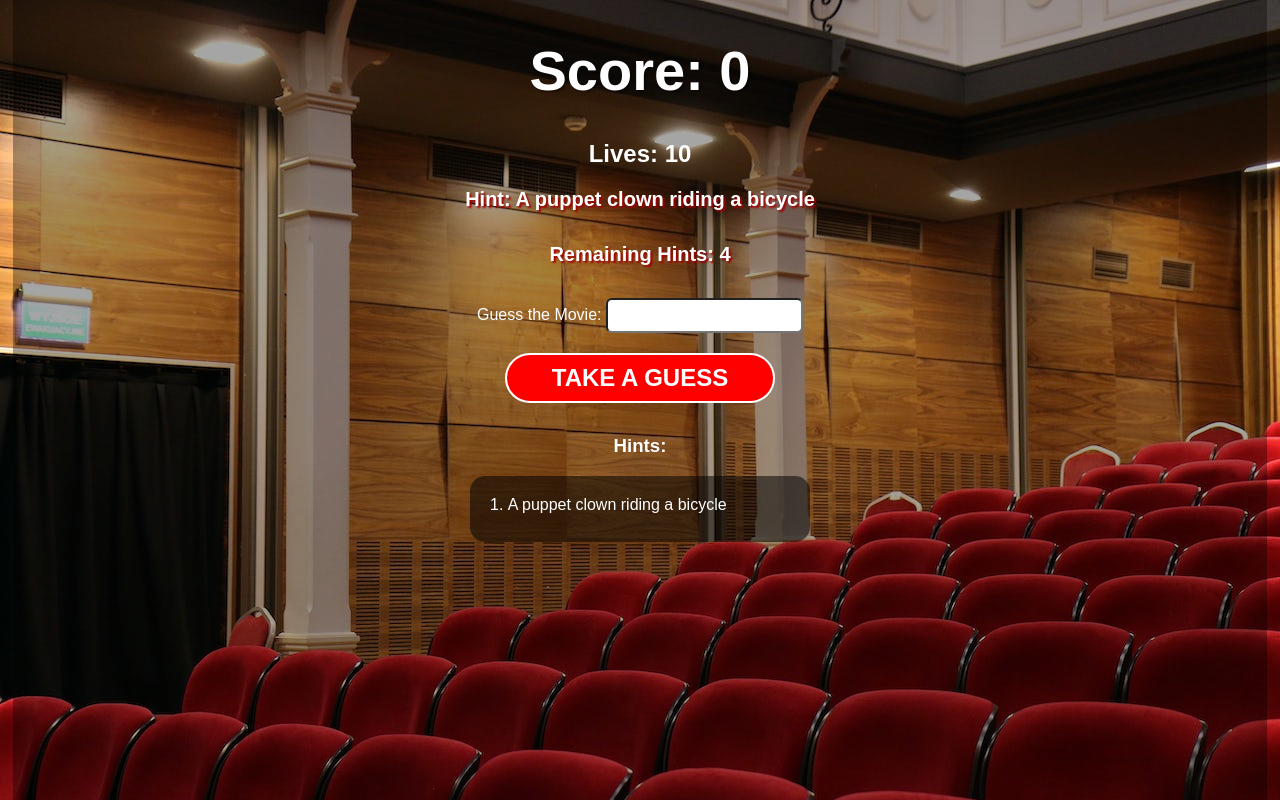
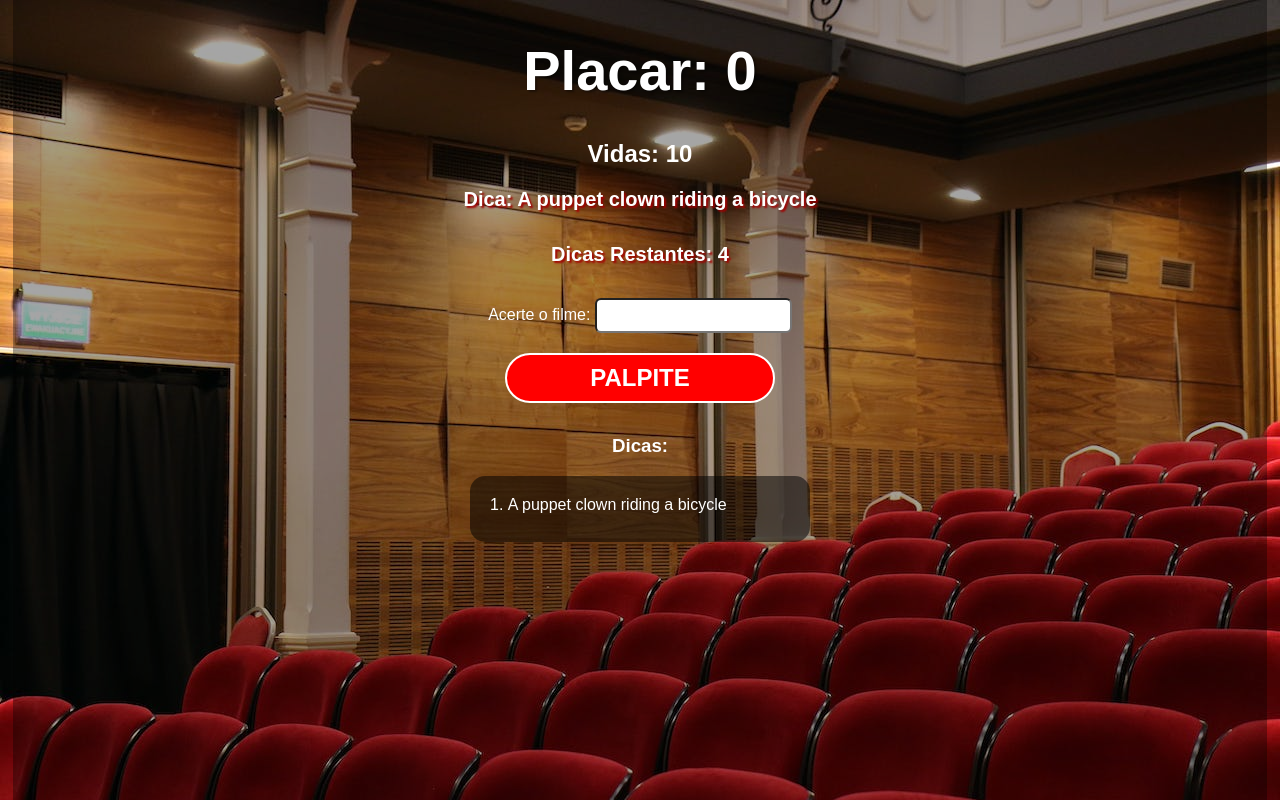
Before and after one commit to flaviare1s/qual-e-o-filme, a React (Vite) app: page / in a window 1280 px wide. Both pictures are taken after a click on the button "INICIAR". Built offline with nearby package versions, Linux system fonts and the light colour scheme.

Commit message:
Mudei o idioma de Game.jsx

```diff
--- a/src/components/Game.jsx
+++ b/src/components/Game.jsx
@@ -25,7 +25,7 @@ export function Game({ moviesData }) {
       console.log('Handling guess:', userGuess)
       if (!hasGuessed) {
         if (!userGuess.trim()) {
-          alert('Please make a guess!')
+          alert('Por favor, dê um palpite!')
           return
         }
 
@@ -34,7 +34,7 @@ export function Game({ moviesData }) {
           setScore(score + pointsEarned)
 
           if (currentMovieIndex < moviesData.length - 1) {
-            alert('Congratulations! You got the movie right!')
+            alert('Parabéns! Você acertou!')
             setTimeout(() => {
               setCurrentMovieIndex(currentMovieIndex + 1)
               setCurrentHintIndex(0)
@@ -51,10 +51,10 @@ export function Game({ moviesData }) {
           setLives(lives - 1)
 
           if (lives === 1) {
-            alert('You lost all your lives!')
+            alert('Você perdeu todas as vidas!')
             setShowOptions(true)
           } else {
-            alert('You lost a life!')
+            alert('Você perdeu uma vida!')
             setShowOptions(true)
           }
 
@@ -127,10 +127,10 @@ export function Game({ moviesData }) {
       <div className='start'>
         {lives > 0 ? (
           <>
-            <h1>Score: {score}</h1>
-            <h2>Lives: {lives}</h2>
-            <p className='hints_control'>Hint: {currentMovie.hints[currentHintIndex]}</p>
-            <p className='hints_control'>Remaining Hints: {Math.max(remainingHints, 0)}</p>
+            <h1>Placar: {score}</h1>
+            <h2>Vidas: {lives}</h2>
+            <p className='hints_control'>Dica: {currentMovie.hints[currentHintIndex]}</p>
+            <p className='hints_control'>Dicas Restantes: {Math.max(remainingHints, 0)}</p>
 
             {congratulationsMessage && <p>{congratulationsMessage}</p>}
             {lossMessage && <p>{lossMessage}</p>}
@@ -138,30 +138,30 @@ export function Game({ moviesData }) {
             {showGuessBox && !showOptions && (
               <form onSubmit={handleGuessSubmit}>
                 <label>
-                  <span className='guess_text'>Guess the Movie: </span>
+                  <span className='guess_text'>Acerte o filme: </span>
                   <input className='guess_box' type="text" value={guess} onChange={handleGuessChange} />
                 </label>
                 <p>
-                  <button type="submit">Take a guess</button>
+                  <button type="submit">Palpite</button>
                 </p>
               </form>
             )}
 
             {showOptions && (
               <div>
-                <p>Do you want another tip or do you want to change movie?</p>
+                <p>Você quer mais uma dica ou quer mudar de filme?</p>
                 <p>
-                  <button onClick={() => handleOptionClick('retry')}>Keep trying</button>
+                  <button onClick={() => handleOptionClick('retry')}>Continuar</button>
                 </p>
                 <p>
-                  <button onClick={() => handleOptionClick('changeMovie')}>Change movie</button>
+                  <button onClick={() => handleOptionClick('changeMovie')}>Mudar filme</button>
                 </p>
               </div>
             )}
 
             {showHints && (
               <div>
-                <h3>Hints:</h3>
+                <h3>Dicas:</h3>
                 <ol className='hints_box'>
                   {currentMovie.hints.slice(0, currentHintIndex + 1).map((hint, index) => (
                     <li key={index}>{hint}</li>
```
